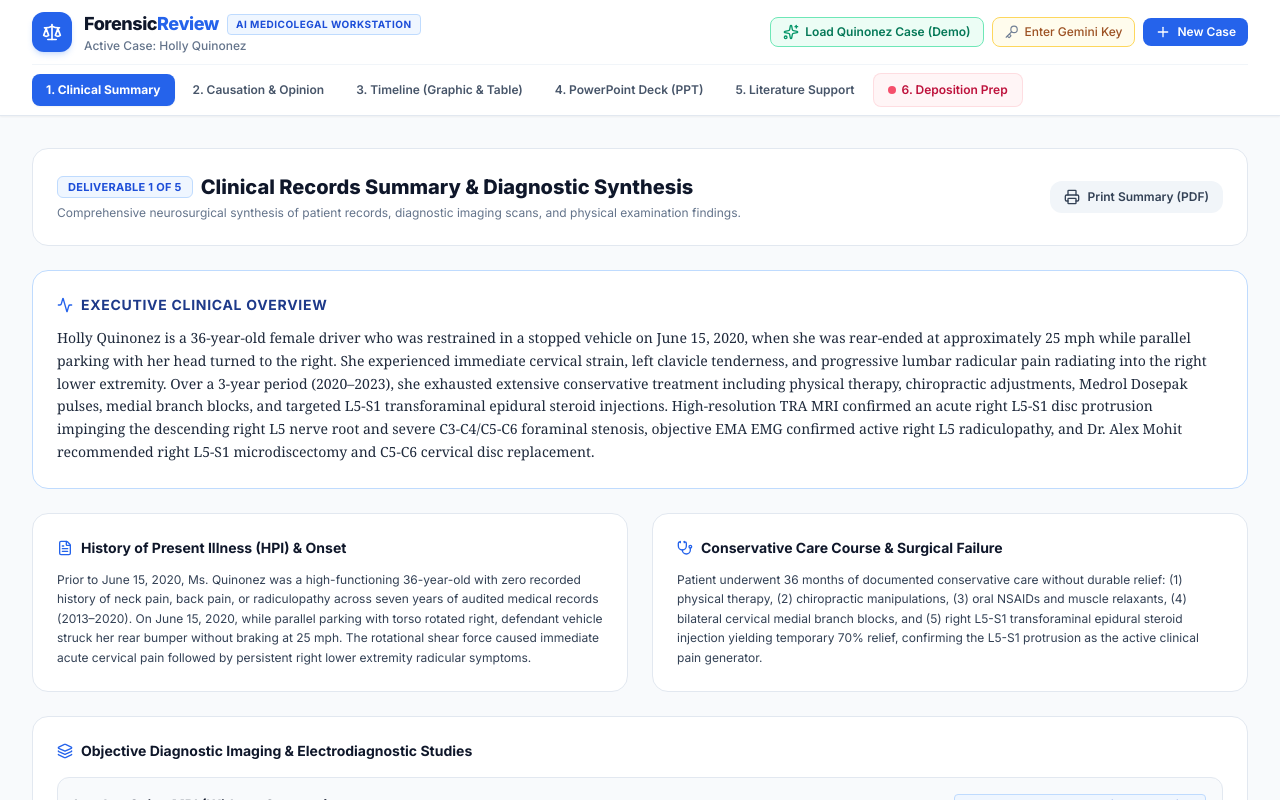
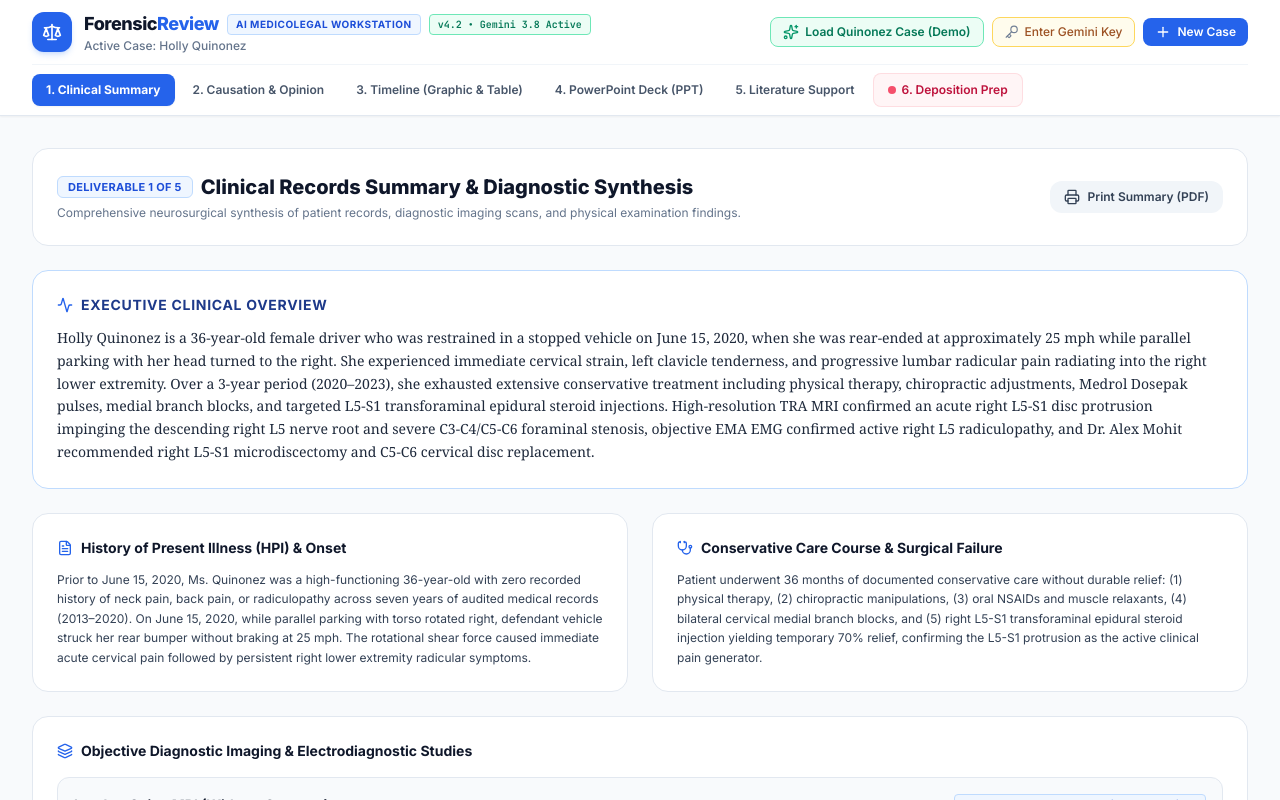
Before and after one commit to alexmohit825/ForensicReview, a React (Vite) app: page / in a window 1280 px wide. Shown: the top 800 px of the page. Built offline with nearby package versions, Linux system fonts and the light colour scheme.

Commit message:
fix(gemini): purge deprecated 2.5 models from fallback cascade, deploy bundle index-CyC8fcSb.js with v4.2 visual version badge

```diff
--- a/src/components/Navbar.tsx
+++ b/src/components/Navbar.tsx
@@ -41,6 +41,9 @@ export const Navbar: React.FC<NavbarProps> = ({
                 </span>
                 <span className="text-[10px] uppercase font-bold tracking-wider px-2 py-0.5 rounded bg-blue-50 text-blue-700 border border-blue-200">
                   AI Medicolegal Workstation
+                </span>
+                <span className="text-[10px] font-mono font-bold px-2 py-0.5 rounded bg-emerald-50 text-emerald-700 border border-emerald-300">
+                  v4.2 • Gemini 3.8 Active
                 </span>
               </div>
               <div className="text-xs text-slate-500 font-medium truncate max-w-xs">
--- a/src/services/geminiService.ts
+++ b/src/services/geminiService.ts
@@ -120,13 +120,11 @@ export async function analyzeRecordsWithGemini(
     onStatusUpdate('Gemini AI is analyzing causation, Washington eggshell skull law, and formulating opinion...');
   }
 
-  // Model cascade: Google active models (gemini-3.8-flash is the primary active model specified by Google API error message)
+  // Model cascade: Google active models only (deprecated gemini-2.5 and gemini-2.0 models are excluded to prevent 404s)
   const candidateModels = [
     'gemini-3.8-flash',
     'gemini-3.5-flash-lite',
-    'gemini-3.1-pro-preview',
-    'gemini-2.5-flash',
-    'gemini-2.5-pro'
+    'gemini-3.1-pro-preview'
   ];
 
   const requestPayload = {
```
